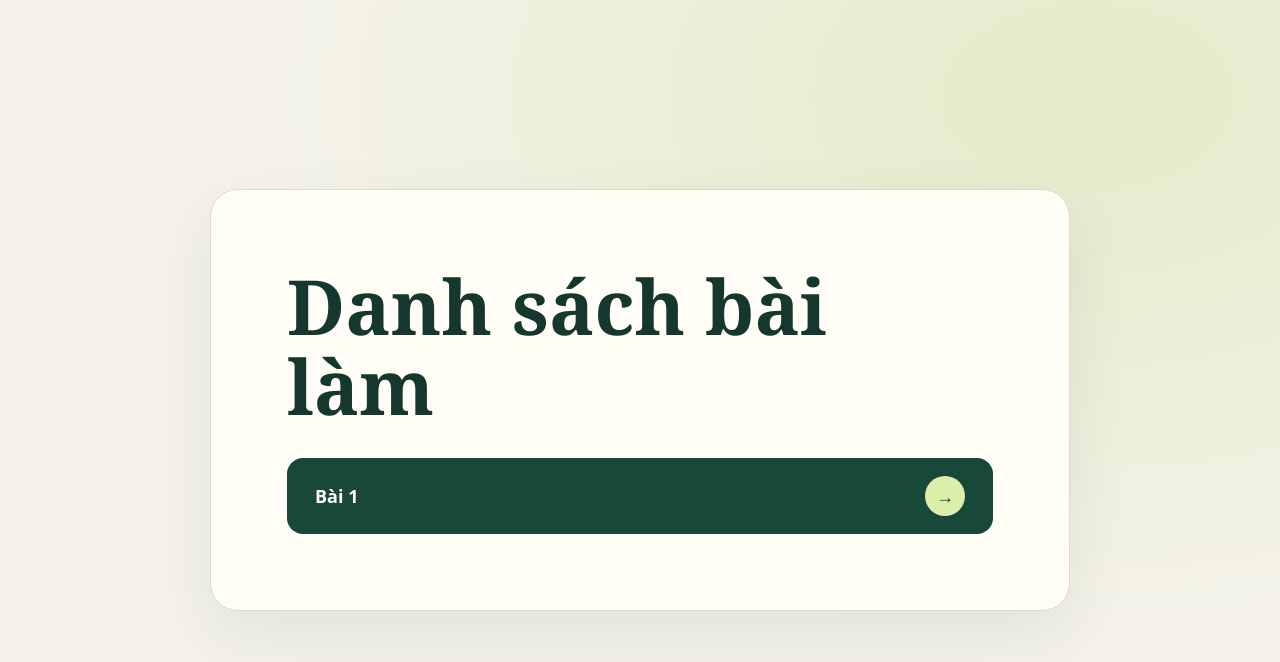
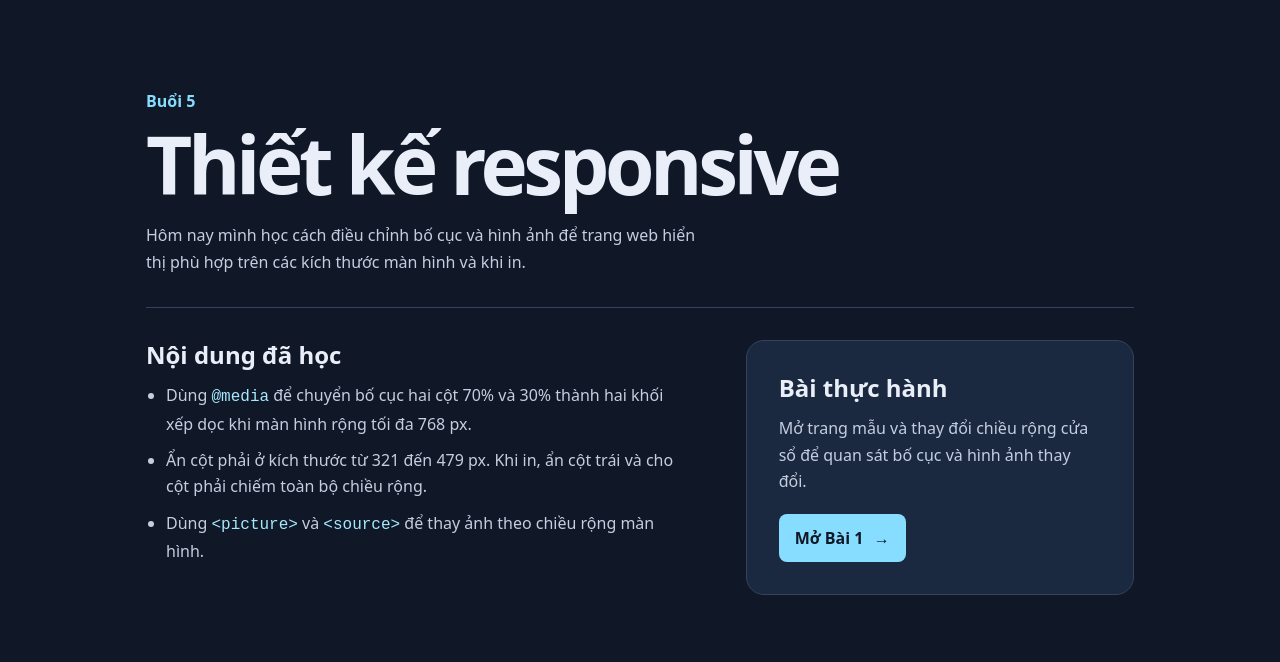
Before and after one commit to ngthytrang/Tuan3_, a plain HTML site: page FE_NangCao/Index.html in a window 1280 px wide. Drawn offline with Linux system fonts and the light colour scheme.

Commit message:
FE nâng cao

```diff
--- a/FE_NangCao/Index.html
+++ b/FE_NangCao/Index.html
@@ -3,75 +3,109 @@
 <head>
     <meta charset="UTF-8">
     <meta name="viewport" content="width=device-width, initial-scale=1">
-    <title>Danh sách bài làm</title>
+    <title>Buổi 5 | Thiết kế responsive</title>
     <style>
         * { box-sizing: border-box; }
 
         body {
             margin: 0;
-            min-height: 100vh;
-            display: grid;
-            align-items: center;
-            padding: clamp(16px, 5vw, 64px);
-            color: #16372d;
-            background: radial-gradient(ellipse at 85% 12%, #e3ebc9, transparent 55%), #f5f3e9;
-            font-family: system-ui, sans-serif;
+            color: #e9eef8;
+            background: #101827;
+            font: 1rem/1.65 system-ui, sans-serif;
         }
 
         main {
-            width: min(100%, 860px);
+            max-width: 1100px;
             margin-inline: auto;
-            padding: clamp(24px, 7vw, 76px);
-            border: 1px solid #d7ddca;
-            border-radius: 28px;
-            background: #fffdf6;
-            box-shadow: 0 24px 64px #16372d14;
+            padding: clamp(24px, 7vw, 88px) clamp(20px, 5vw, 56px);
+        }
+
+        header {
+            padding-bottom: 32px;
+            border-bottom: 1px solid #34425b;
+        }
+
+        .session {
+            margin: 0;
+            color: #87ddff;
+            font-weight: 700;
         }
 
         h1 {
-            margin: 0 0 32px;
-            font-family: Georgia, serif;
-            font-size: clamp(2.25rem, 7vw, 4.75rem);
+            margin: 8px 0 16px;
+            font-size: clamp(2.5rem, 7vw, 5rem);
+            letter-spacing: -.055em;
             line-height: 1.05;
         }
 
-        ul { margin: 0; padding: 0; list-style: none; }
-        li + li { margin-top: 12px; }
+        header p:last-child { max-width: 60ch; margin-bottom: 0; }
+        p, li { color: #c4cee0; }
+
+        .content {
+            display: grid;
+            grid-template-columns: 1.4fr 1fr;
+            align-items: start;
+            gap: clamp(24px, 5vw, 56px);
+            margin-top: 32px;
+        }
+
+        h2 { margin: 0 0 12px; line-height: 1.25; }
+        ul { margin: 0; padding-left: 1.25rem; }
+        li + li { margin-top: 10px; }
+        code { color: #a4e8ff; }
+
+        .exercise {
+            padding: clamp(20px, 4vw, 32px);
+            border-radius: 18px;
+            border: 1px solid #34425b;
+            background: #1b2940;
+        }
+
+        .exercise p { margin: 0 0 20px; }
 
         a {
-            display: flex;
-            align-items: center;
-            justify-content: space-between;
-            gap: 16px;
-            padding: 18px clamp(16px, 4vw, 28px);
-            border-radius: 16px;
-            background: #17483a;
-            color: #fffdf6;
-            font-size: 1.125rem;
-            font-weight: 650;
+            display: inline-flex;
+            gap: .65rem;
+            padding: .65rem 1rem;
+            border-radius: 8px;
+            background: #87ddff;
+            color: #101827;
+            font-weight: 700;
             text-decoration: none;
         }
 
-        a:hover { background: #215f4c; }
-        a:focus-visible { outline: 3px solid #17483a; outline-offset: 4px; }
+        a:hover { background: #b6ebff; }
+        a:focus-visible { outline: 2px solid #fff; outline-offset: 4px; }
 
-        a span {
-            display: grid;
-            place-items: center;
-            width: 40px;
-            height: 40px;
-            border-radius: 50%;
-            background: #dcefaa;
-            color: #16372d;
+        @media (max-width: 700px) {
+            .content { grid-template-columns: 1fr; }
         }
     </style>
 </head>
 <body>
     <main>
-        <h1>Danh sách bài làm</h1>
-        <ul>
-            <li><a href="./Bai1.html">Bài 1 <span aria-hidden="true">→</span></a></li>
-        </ul>
+        <header>
+            <p class="session">Buổi 5</p>
+            <h1>Thiết kế responsive</h1>
+            <p>Hôm nay mình học cách điều chỉnh bố cục và hình ảnh để trang web hiển thị phù hợp trên các kích thước màn hình và khi in.</p>
+        </header>
+
+        <div class="content">
+            <section>
+                <h2>Nội dung đã học</h2>
+                <ul>
+                    <li>Dùng <code>@media</code> để chuyển bố cục hai cột 70% và 30% thành hai khối xếp dọc khi màn hình rộng tối đa 768 px.</li>
+                    <li>Ẩn cột phải ở kích thước từ 321 đến 479 px. Khi in, ẩn cột trái và cho cột phải chiếm toàn bộ chiều rộng.</li>
+                    <li>Dùng <code>&lt;picture&gt;</code> và <code>&lt;source&gt;</code> để thay ảnh theo chiều rộng màn hình.</li>
+                </ul>
+            </section>
+
+            <section class="exercise">
+                <h2>Bài thực hành</h2>
+                <p>Mở trang mẫu và thay đổi chiều rộng cửa sổ để quan sát bố cục và hình ảnh thay đổi.</p>
+                <a href="./Bai1.html">Mở Bài 1 <span aria-hidden="true">→</span></a>
+            </section>
+        </div>
     </main>
 </body>
 </html>
```
